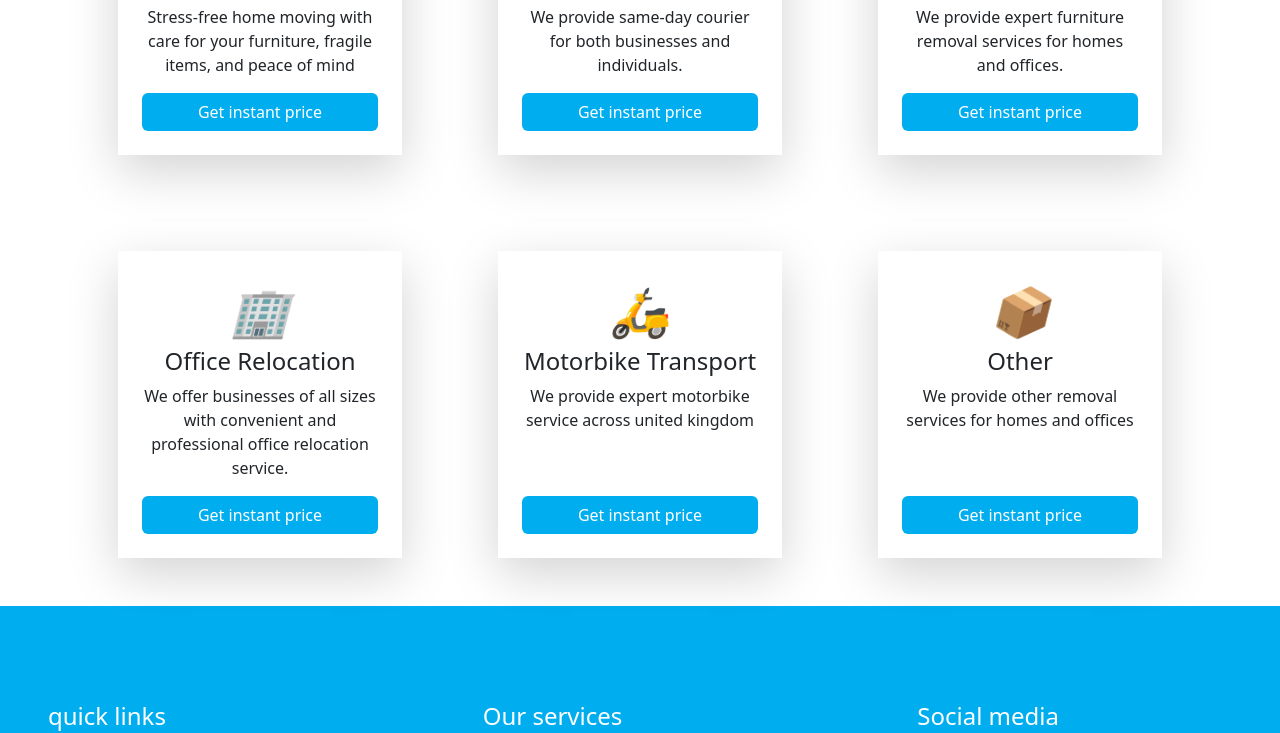
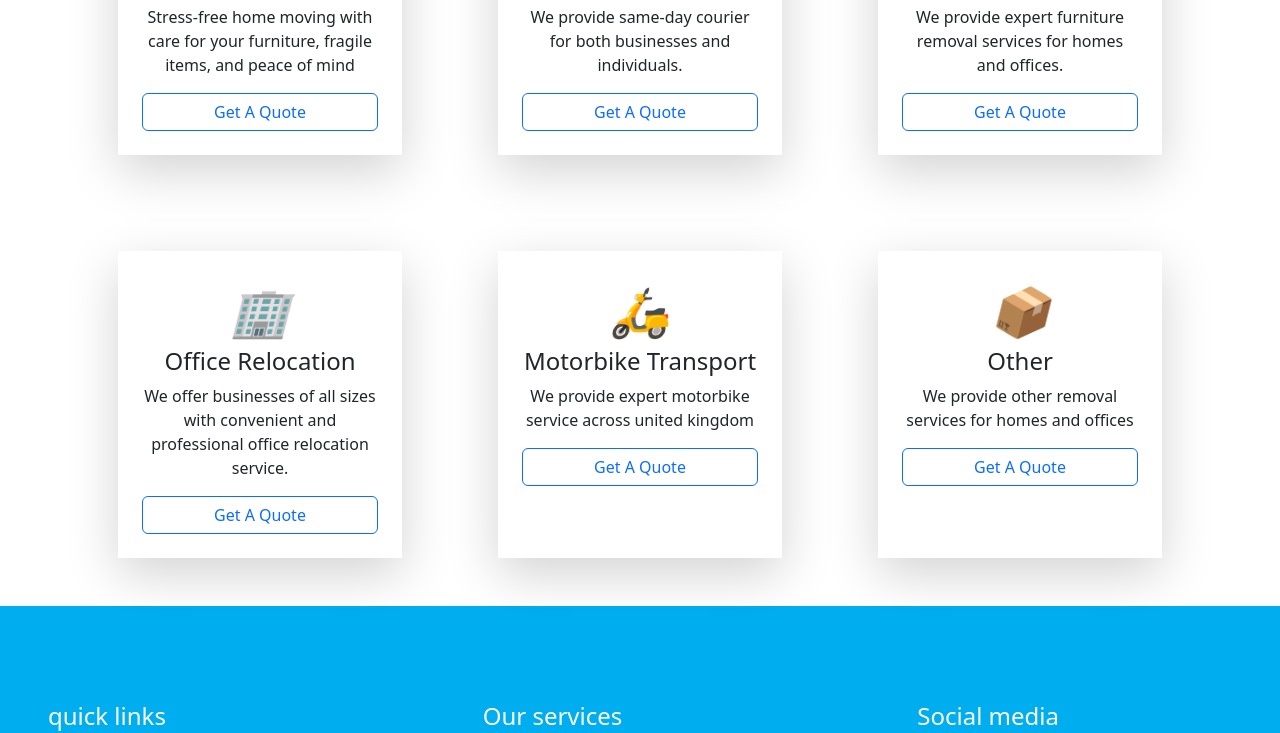
Before and after one commit to wasqerfan/font, a plain HTML site: page service.html in a window 1280 px wide. Shown: the part 948-1681 px from the top of the page. Drawn offline with Linux system fonts and the light colour scheme.

Commit message:
Update service.html

```diff
--- a/service.html
+++ b/service.html
@@ -86,7 +86,7 @@
                                 Stress-free home moving with care for your furniture,
                                 fragile items, and peace of mind
                             </p>
-                            <a href="" class="btn service-btn default-bg text-white">Get instant price</a>
+                            <a href="qoute.html" class="btn hero-btn btn-outline-primary">Get A Quote</a>
                     </div>
                 </div>
                 <div class="col-lg-4 col-md-6 p-5">
@@ -94,7 +94,7 @@
                          <i class="service-icon">🚚</i>
                          <h4>Same-day Courier</h4>
                          <p>We provide same-day courier for both businesses and individuals.</p>
-                         <a href="" class="btn service-btn default-bg text-white  mt-auto">Get instant price</a>
+                         <a href="qoute.html" class="btn hero-btn btn-outline-primary">Get A Quote</a>
                     </div>
                 </div>
                 <div class="col-lg-4 col-md-6 d-flex p-5">
@@ -102,7 +102,7 @@
                             <i class="service-icon">🛋️</i>
                             <h4>Furniture</h4>
                             <p>We provide expert furniture removal services for homes and offices.</p>
-                            <a href="" class="btn service-btn default-bg text-white">Get instant price</a>
+                            <a href="qoute.html" class="btn hero-btn btn-outline-primary">Get A Quote</a>
                     </div>
                 </div>
             </div>
@@ -116,7 +116,7 @@
                                 We offer businesses of all sizes with convenient and professional
                                 office relocation service.
                             </p>
-                            <a href="" class="btn service-btn default-bg text-white">Get instant price</a>
+                            <a href="qoute.html" class="btn hero-btn btn-outline-primary">Get A Quote</a>
                     </div>
                 </div>
                 <div class="col-lg-4 col-md-6 p-5">
@@ -124,7 +124,7 @@
                          <i class="service-icon">🛵</i>
                          <h4>Motorbike Transport</h4>
                          <p>We provide expert motorbike service across united kingdom</p>
-                         <a href="" class="btn service-btn default-bg text-white  mt-auto">Get instant price</a>
+                         <a href="qoute.html" class="btn hero-btn btn-outline-primary">Get A Quote</a>
                     </div>
                 </div>
                 <div class="col-lg-4 col-md-6 d-flex p-5">
@@ -132,7 +132,7 @@
                             <i class="service-icon">📦</i>
                             <h4>Other</h4>
                             <p>We provide other removal services for homes and offices</p>
-                            <a href="" class="btn service-btn default-bg text-white mt-auto">Get instant price</a>
+                            <a href="qoute.html" class="btn hero-btn btn-outline-primary">Get A Quote</a>
                     </div>
                 </div>
             </div>
```
